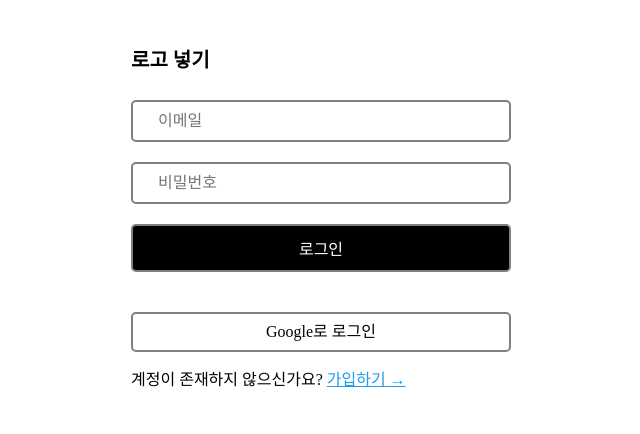
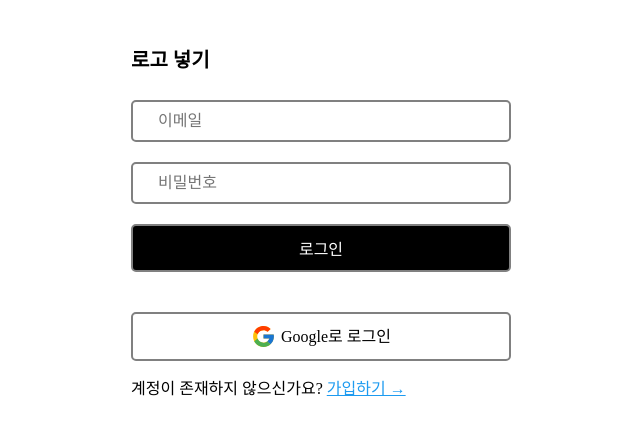
Before and after one commit to kimyiyoungg/workpulse, a React (Vite) app: page /login in a window 1280 px wide. Shown: the top 434 px of the page, without its empty margins (319-959 px from the left). Built offline with nearby package versions, Linux system fonts and the light colour scheme.

Commit message:
google 이미지 추가

```diff
--- a/src/components/google-btn.tsx
+++ b/src/components/google-btn.tsx
@@ -19,10 +19,14 @@ const Button = styled.span`
   cursor: pointer;
   `;
 
+  const Logo = styled.img`
+  height: 25px
+  `;
 
 export default function GoogleButton(){
 
     const navigate = useNavigate();
+
 
     const onClick = async () => {
         try {
@@ -38,6 +42,7 @@ export default function GoogleButton(){
 
     return (
       <Button onClick={onClick}>
+        <Logo src="/google-logo.svg"/>
         Google로 로그인
       </Button>
     );
```
Also changed, not shown: public/google-logo.svg (added).
